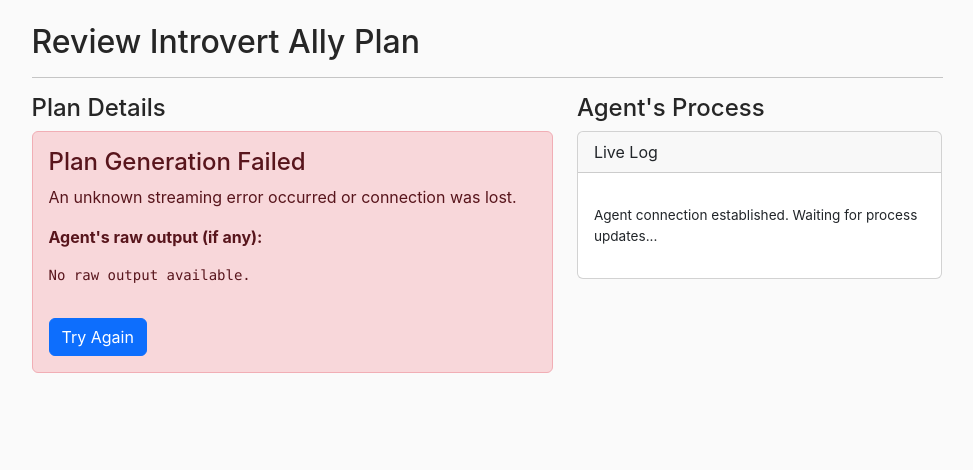
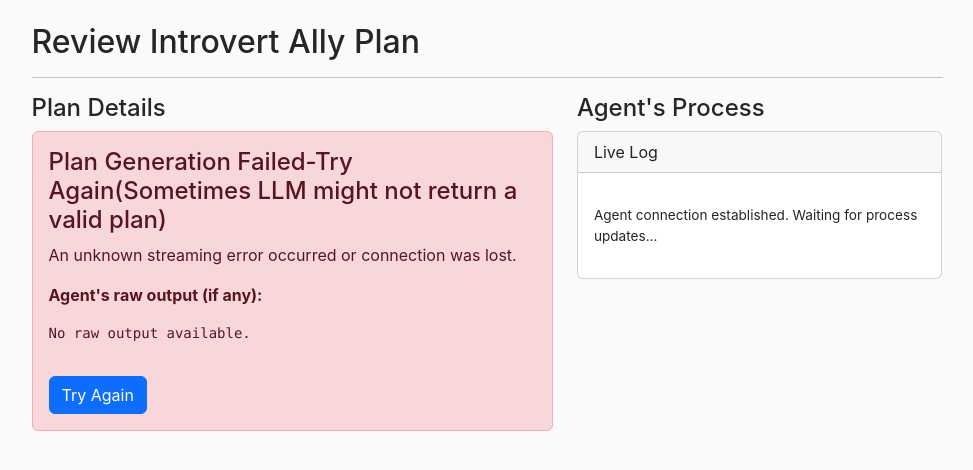
Before and after one commit to ypenn21/instavibe-bootstrap, a Flask app: page /introvert-ally/review in a window 1280 px wide. Shown: the part 97-567 px from the top of the page, without its empty margins (153-1126 px from the left). Run offline with Flask 3, Linux system fonts and the light colour scheme; parts of the project's set-up code (start-up, migrations or seed data) failed here and were passed over.

Commit message:
Update introvert_ally_review.html

```diff
--- a/instavibe/templates/introvert_ally_review.html
+++ b/instavibe/templates/introvert_ally_review.html
@@ -39,7 +39,7 @@
                 <p>You'll see the agent's process on the right as it works.</p>
             </div>
             <div id="planErrorState" class="alert alert-danger" style="display: none;">
-                <h4>Plan Generation Failed</h4>
+                <h4>Plan Generation Failed-Try Again(Sometimes LLM might not return a valid plan)</h4>
                 <p id="planErrorMessage"></p>
                 <p><strong>Agent's raw output (if any):</strong></p>
                 <pre><code id="planErrorRawOutput"></code></pre>
```
